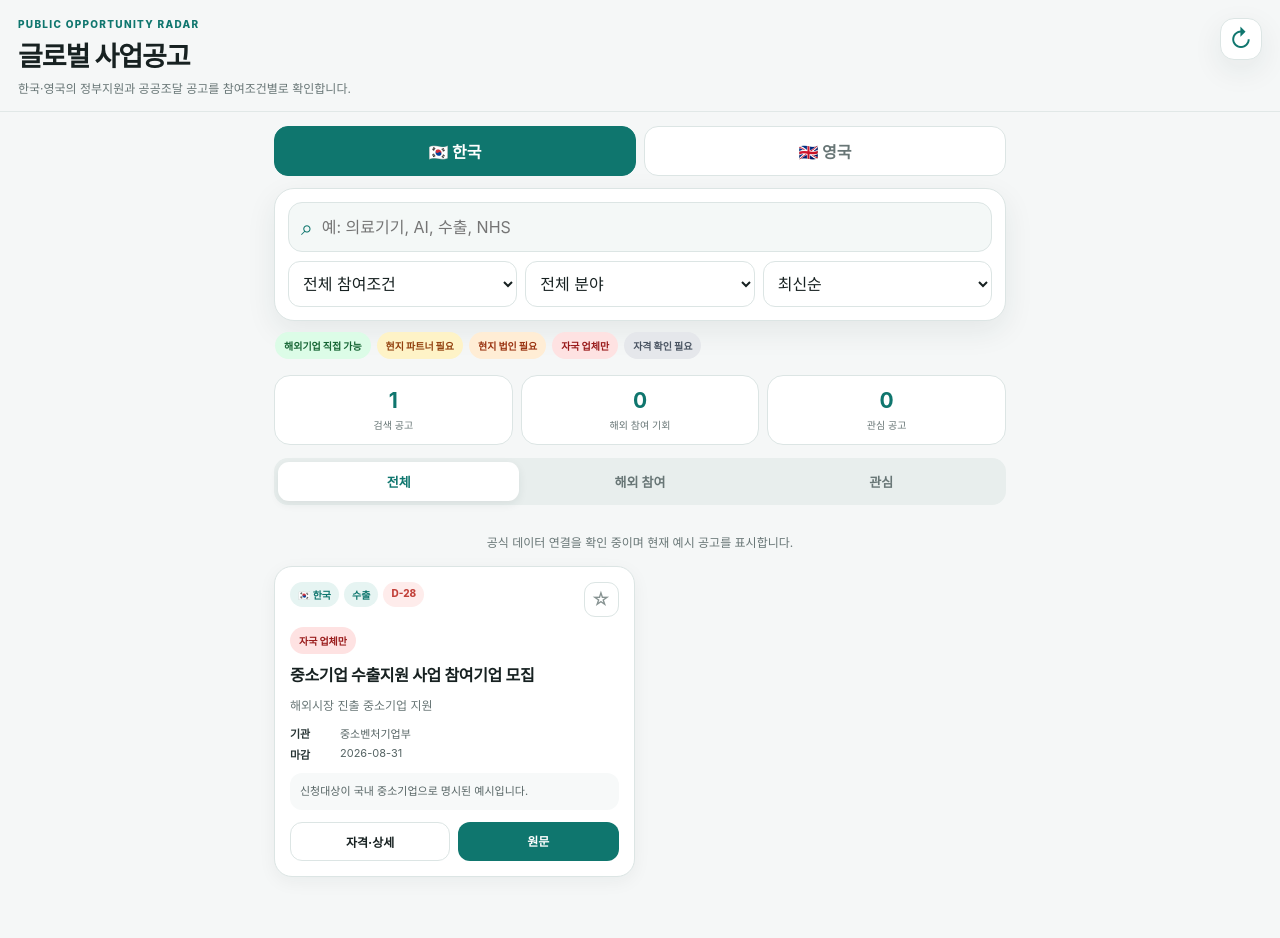
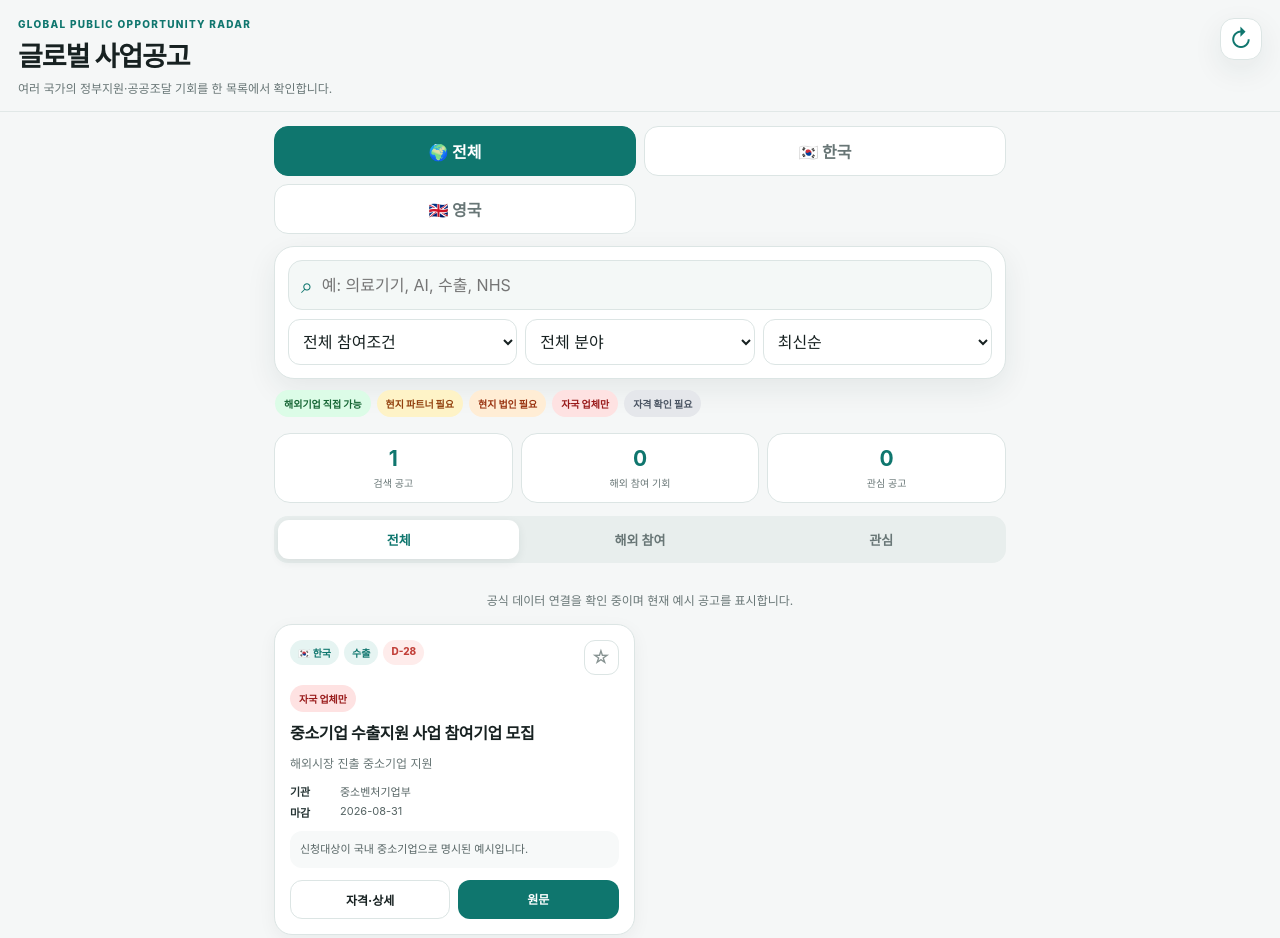
Before and after one commit to ukdscheon-coder/expertos, a plain HTML site: page index.html in a window 1280 px wide. Drawn offline with Linux system fonts and the light colour scheme; no server answers.

Commit message:
Add unified global opportunity view

```diff
--- a/index.html
+++ b/index.html
@@ -1,9 +1,9 @@
 <!doctype html>
-<html lang="ko"><head><meta charset="utf-8"><meta name="viewport" content="width=device-width,initial-scale=1,viewport-fit=cover"><meta name="theme-color" content="#0f766e"><meta name="apple-mobile-web-app-capable" content="yes"><meta name="apple-mobile-web-app-status-bar-style" content="default"><meta name="apple-mobile-web-app-title" content="글로벌 공고"><link rel="apple-touch-icon" href="icon.svg"><link rel="icon" href="icon.svg" type="image/svg+xml"><link rel="manifest" href="manifest.webmanifest"><link rel="stylesheet" href="styles.css?v=12"><title>글로벌 사업공고</title></head>
-<body><header class="app-header"><div><p class="eyebrow">PUBLIC OPPORTUNITY RADAR</p><h1>글로벌 사업공고</h1><p class="subtitle">한국·영국의 정부지원과 공공조달 공고를 참여조건별로 확인합니다.</p></div><button id="refreshBtn" class="icon-btn" aria-label="새로고침">↻</button></header>
-<main><section class="country-switch"><button data-country="KR" class="active">🇰🇷 한국</button><button data-country="UK">🇬🇧 영국</button></section>
+<html lang="ko"><head><meta charset="utf-8"><meta name="viewport" content="width=device-width,initial-scale=1,viewport-fit=cover"><meta name="theme-color" content="#0f766e"><meta name="apple-mobile-web-app-capable" content="yes"><meta name="apple-mobile-web-app-status-bar-style" content="default"><meta name="apple-mobile-web-app-title" content="글로벌 공고"><link rel="apple-touch-icon" href="icon.svg"><link rel="icon" href="icon.svg" type="image/svg+xml"><link rel="manifest" href="manifest.webmanifest"><link rel="stylesheet" href="styles.css?v=13"><title>글로벌 사업공고</title></head>
+<body><header class="app-header"><div><p class="eyebrow">GLOBAL PUBLIC OPPORTUNITY RADAR</p><h1>글로벌 사업공고</h1><p class="subtitle">여러 국가의 정부지원·공공조달 기회를 한 목록에서 확인합니다.</p></div><button id="refreshBtn" class="icon-btn" aria-label="새로고침">↻</button></header>
+<main><section class="country-switch"><button data-country="ALL" class="active">🌍 전체</button><button data-country="KR">🇰🇷 한국</button><button data-country="UK">🇬🇧 영국</button></section>
 <section class="search-panel"><label class="search-box"><span>⌕</span><input id="keywordInput" type="search" placeholder="예: 의료기기, AI, 수출, NHS"></label><div class="filters"><select id="eligibilityFilter"><option value="">전체 참여조건</option><option value="foreign_open">해외기업 직접 가능</option><option value="partner_required">현지 파트너 필요</option><option value="local_entity">현지 법인 필요</option><option value="domestic_only">자국 업체만</option><option value="review">자격 확인 필요</option></select><select id="categoryFilter"><option value="">전체 분야</option><option>기술</option><option>의료</option><option>수출</option><option>창업</option><option>조달</option><option>연구</option><option>기타</option></select><select id="sortFilter"><option value="latest">최신순</option><option value="deadline">마감 임박순</option></select></div></section>
 <section class="legend"><span class="elig foreign_open">해외기업 직접 가능</span><span class="elig partner_required">현지 파트너 필요</span><span class="elig local_entity">현지 법인 필요</span><span class="elig domestic_only">자국 업체만</span><span class="elig review">자격 확인 필요</span></section>
 <section class="summary-row"><article><strong id="totalCount">0</strong><span>검색 공고</span></article><article><strong id="foreignCount">0</strong><span>해외 참여 기회</span></article><article><strong id="savedCount">0</strong><span>관심 공고</span></article></section>
 <div class="tabbar"><button id="allTab" class="active">전체</button><button id="foreignTab">해외 참여</button><button id="savedTab">관심</button></div><section id="status" class="status">공고를 불러오는 중입니다…</section><section id="noticeList" class="notice-list"></section></main>
-<dialog id="detailDialog"><div class="dialog-head"><h2 id="detailTitle"></h2><button id="closeDialog">닫기</button></div><div id="detailBody"></div></dialog><script src="config.js?v=12"></script><script src="app.js?v=12"></script></body></html>
+<dialog id="detailDialog"><div class="dialog-head"><h2 id="detailTitle"></h2><button id="closeDialog">닫기</button></div><div id="detailBody"></div></dialog><script src="config.js?v=13"></script><script src="app.js?v=13"></script></body></html>
```
